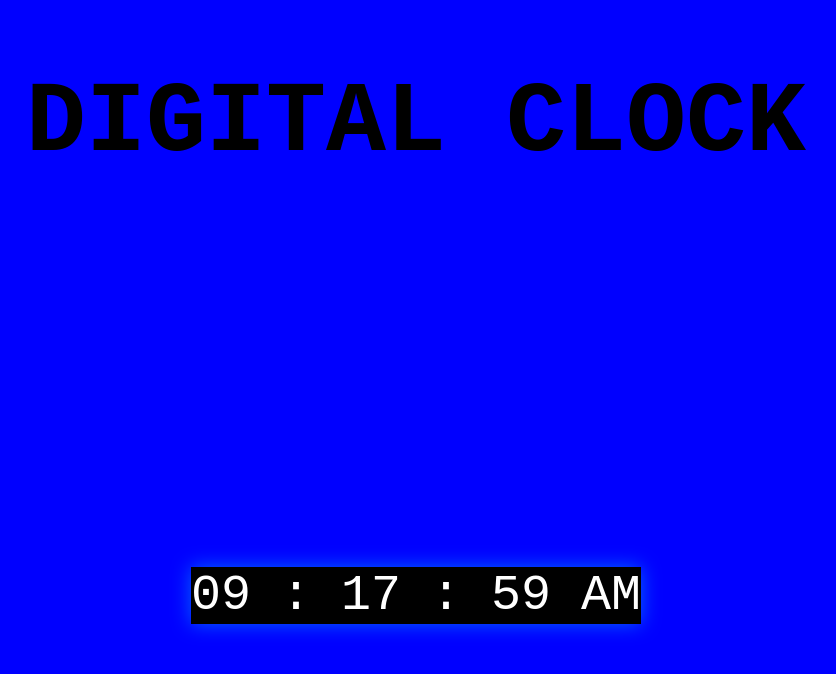
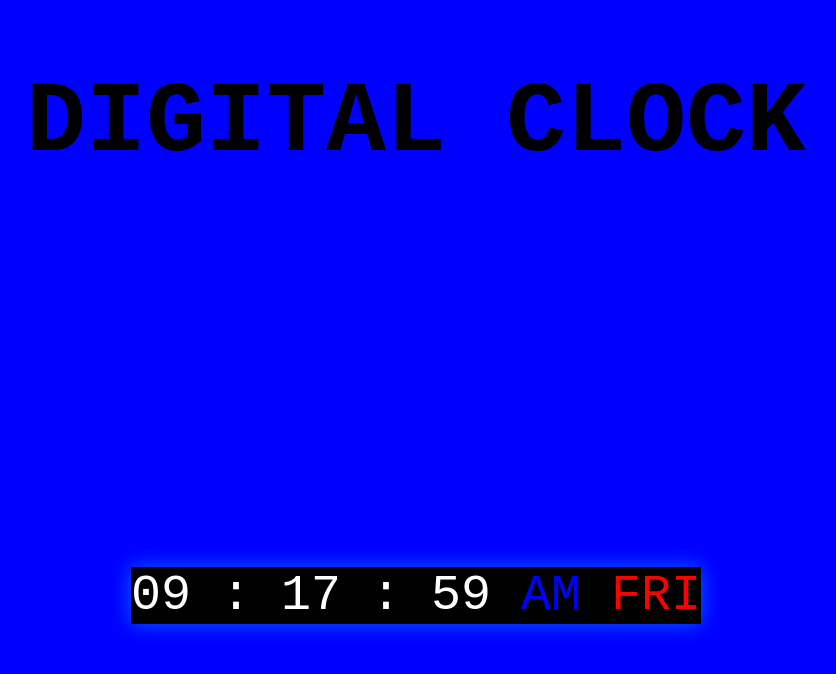
Before and after one commit to ahmedCS09/clock, a plain HTML site: page index.html in a window 1280 px wide. Shown: the whole page, without its empty margins (224-1060 px from the left). Drawn offline with Linux system fonts and the light colour scheme.

Commit message:
my clock

```diff
--- a/clock.js
+++ b/clock.js
@@ -4,6 +4,8 @@ function displayTime()
     var hrs = dateTime.getHours();
     var min = dateTime.getMinutes();
     var sec = dateTime.getSeconds();
+
+    const names = [" SUN", " MON", " TUE", " WED", " THUR", " FRI", " SAT"];
 
     if (hrs >= 12)
     {
@@ -25,5 +27,6 @@ function displayTime()
     document.getElementById("hours").innerHTML = hrs;
     document.getElementById("minutes").innerHTML = min;
     document.getElementById("seconds").innerHTML = sec;
+    days.innerHTML = names[dateTime.getDay()];
 }
 setInterval(displayTime, 1000);
--- a/index.html
+++ b/index.html
@@ -16,7 +16,8 @@
         <span id="minutes">00</span>
         <span>:</span>
         <span id="seconds">00</span>
-        <span id="session">AM</span>
+        <span style="color: blue;" id="session">AM</span>
+        <span style="color: red;" id="days"> MON</span>
     </div>
     <script src = "./clock.js"></script>
 </body>
--- a/style.css
+++ b/style.css
@@ -8,6 +8,7 @@ body{
     color: white;
     flex-direction: column;
     align-items: center;
+    justify-content: flex-start;
 }
 .container
 {
@@ -16,6 +17,7 @@ body{
     margin-top: 25%;
     background-color: black;
     box-shadow: 0 0 20px rgba(0, 255, 255, 0.4);
+    text-align: center;
 }
 h1{
     color: black;
```
